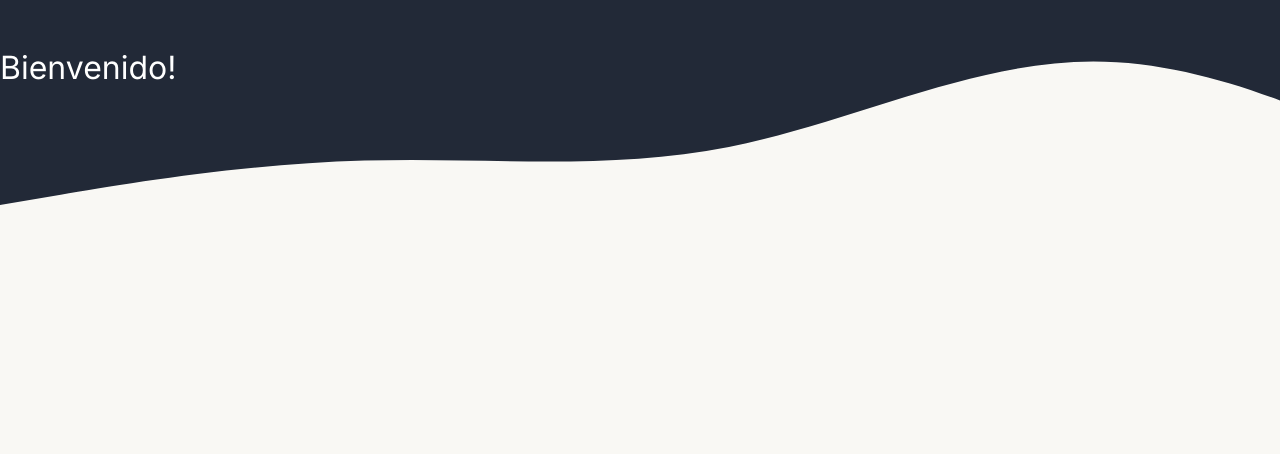
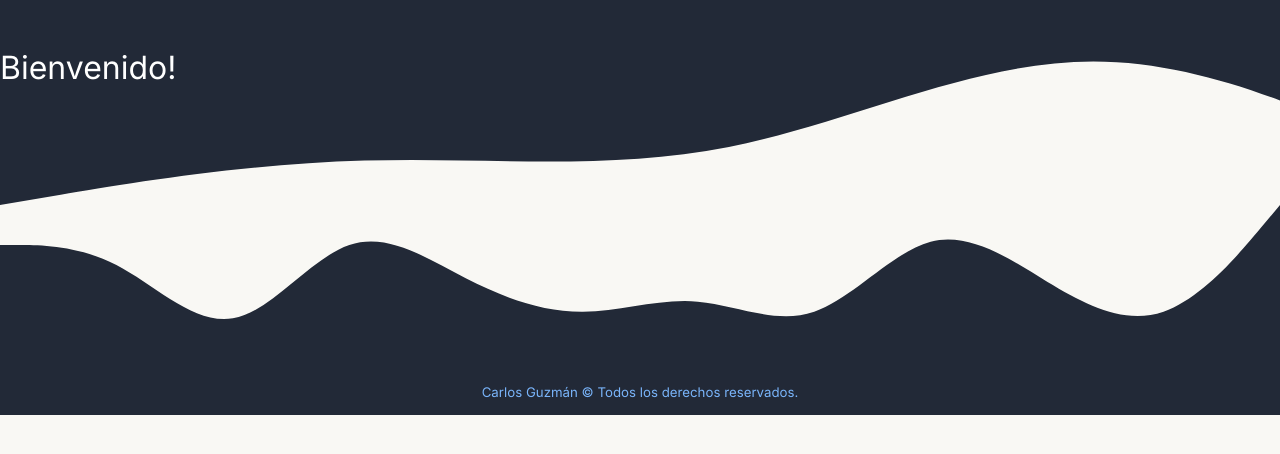
Before and after one commit to jcblastor/portfolio, an Angular app: page / in a window 1280 px wide. Shown: the top 454 px of the page. Built offline with nearby package versions, Linux system fonts and the light colour scheme.

Commit message:
added footer.component responsive

```diff
--- a/src/app/app.component.html
+++ b/src/app/app.component.html
@@ -1 +1,2 @@
 <router-outlet></router-outlet>
+<app-footer></app-footer>
--- a/src/app/app.module.ts
+++ b/src/app/app.module.ts
@@ -2,10 +2,10 @@ import { NgModule } from '@angular/core';
 import { BrowserModule } from '@angular/platform-browser';
 
 import { AppRoutingModule } from './app-routing.module';
+import { HomeModule } from './index/home.module';
 import { SharedModule } from './shared/shared.module';
 
 import { AppComponent } from './app.component';
-import { HomeModule } from './index/home.module';
 
 @NgModule({
   declarations: [
@@ -15,6 +15,7 @@ import { HomeModule } from './index/home.module';
     BrowserModule,
     AppRoutingModule,
     HomeModule,
+    SharedModule,
   ],
   providers: [],
   bootstrap: [AppComponent]
--- /dev/null
+++ b/src/app/shared/footer/footer.component.html
@@ -0,0 +1,6 @@
+<footer class="footer">
+  <div class="footer__svg"></div>
+  <div class="footer__container">
+    <h5 class="footer__container--title">Carlos Guzmán &#169; Todos los derechos reservados.</h5>
+  </div>
+</footer>
--- /dev/null
+++ b/src/app/shared/footer/footer.component.scss
@@ -0,0 +1,44 @@
+.footer {
+
+  &__svg {
+    background-image: url('../../../assets/images/M-footer.svg');
+    background-size: cover;
+    background-position: center;
+    background-repeat: no-repeat;
+    height: 75px;
+  }
+
+  &__container {
+    height: 130px;
+    background-color: var(--darkBlue);
+    color: var(--secondary);
+    text-align: center;
+  }
+
+  @media (min-width: 500px) {
+
+    &__svg {
+      background-image: url('../../../assets/images/T-footer.svg');
+      height: 110px;
+    }
+  }
+
+  @media (min-width:768px) {
+
+    &__svg {
+      height: 150px;
+    }
+  }
+
+  @media (min-width: 1024px) {
+
+    &__svg {
+      background-image: url('../../../assets/images/D-footer.svg');
+      height: 180px;
+    }
+
+    &__container {
+      height: 30px;
+    }
+  }
+}
--- a/src/app/shared/shared.module.ts
+++ b/src/app/shared/shared.module.ts
@@ -1,13 +1,16 @@
 import { NgModule } from "@angular/core";
+import { FooterComponent } from './footer/footer.component';
 import { HeaderComponent } from './header/header.component';
 
 @NgModule({
   declarations: [
     HeaderComponent,
+    FooterComponent,
   ],
   imports:[  ],
   exports: [
     HeaderComponent,
+    FooterComponent,
   ],
 })
 export class SharedModule { }
```
Also changed, not shown: src/app/shared/footer/footer.component.ts (added, +10 -0 lines), 1 other file (tests, documents, lock files or other folders).
